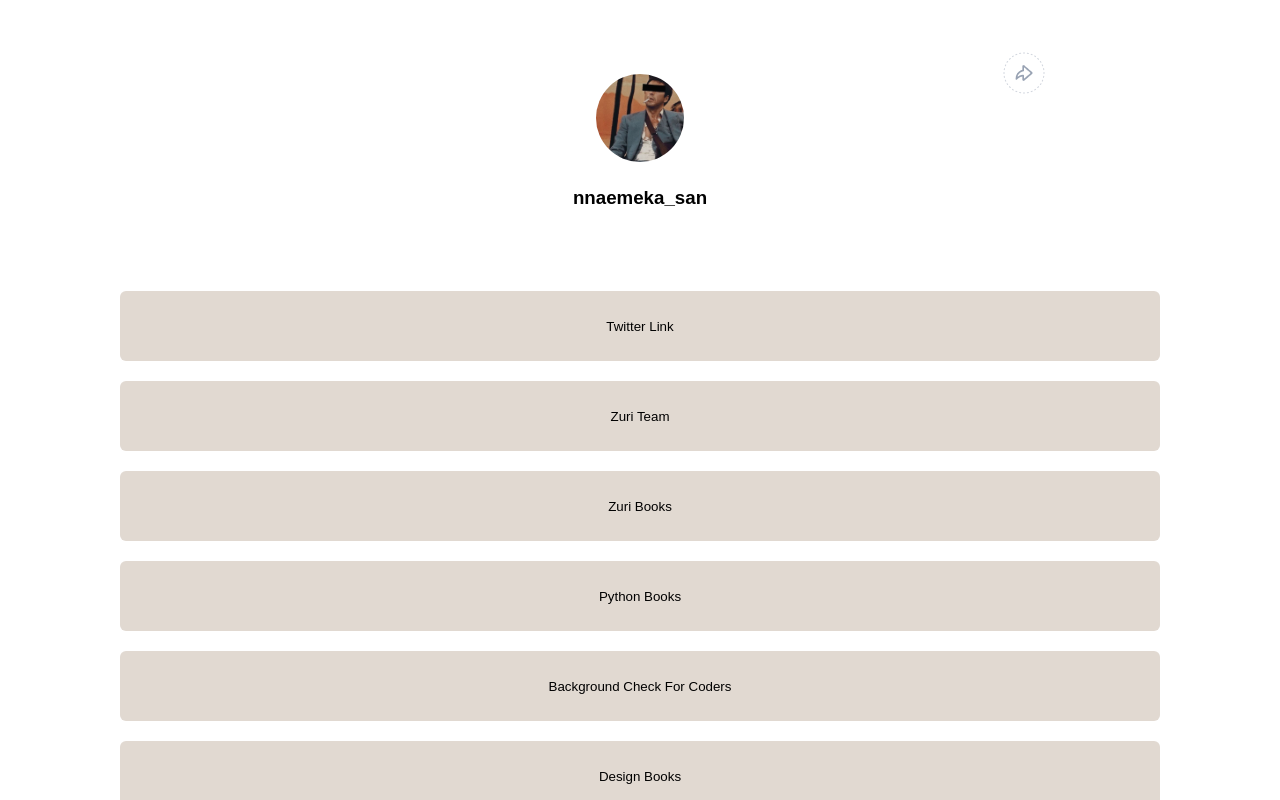
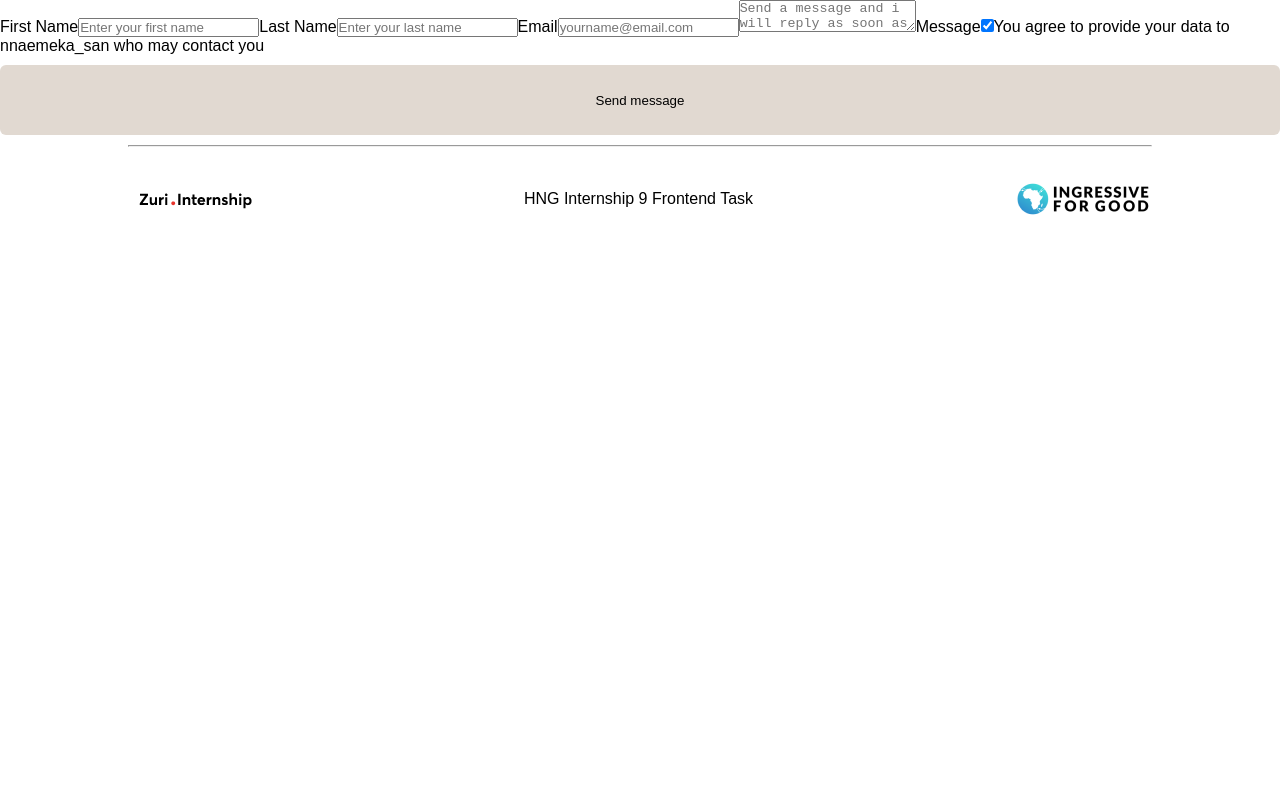
Before and after one commit to nnaemekasama/hng-task1, a React (Create React App) app: page /contact in a window 1280 px wide. Shown: the top 800 px of the page. Built offline with nearby package versions, Linux system fonts and the light colour scheme.

Commit message:
updates, contact me screen, react-router-dom

```diff
--- a/package.json
+++ b/package.json
@@ -11,6 +11,7 @@
     "react": "^18.2.0",
     "react-dom": "^18.2.0",
     "react-icons": "^4.6.0",
+    "react-router-dom": "^6.4.3",
     "react-scripts": "5.0.1",
     "web-vitals": "^2.1.4"
   },
--- a/src/App.js
+++ b/src/App.js
@@ -1,15 +1,18 @@
+import { BrowserRouter as Router, Routes, Route} from 'react-router-dom'
 import React from 'react'
-import Header from './components/Header'
 import Main from './components/Main'
 import Footer from './components/Footer'
+import ContactScreen from './components/ContactScreen'
 
 function App() {
   return (
-    <div className="App">
-      <Header />
-      <Main />
+    <Router className="App">
+      <Routes>
+        <Route path='/' element={<Main />} />
+        <Route path='/contact' element={<ContactScreen />} />
+      </Routes>
       <Footer />
-    </div>
+    </Router>
   );
 }
 
--- /dev/null
+++ b/src/components/ContactScreen.js
@@ -0,0 +1,80 @@
+import React from 'react'
+
+const ContactScreen = () => {
+
+const [formData, setFormData] = React.useState({
+    firstname:'',
+    lastname:'',
+    email:'',
+    comments:'',
+    checkbox: true,
+})
+
+console.log(formData)
+
+const handleChange = (event) => {
+    const {name, value, type, checked} = event.target
+    setFormData(prevFormData => {
+        return {
+        ...prevFormData,
+        [name]: type === 'checkbox' ? checked : value
+        }
+})
+}
+
+  return (
+    <form>
+        <>
+        <label>First Name
+            <input
+                id='first_name'
+                type='text'
+                placeholder='Enter your first name'
+                name='firstname'
+                onChange={handleChange}
+                value={formData.firstname}
+            />
+        </label>
+        <label>Last Name
+            <input
+                id='last_name'
+                type='text'
+                placeholder='Enter your last name'
+                name='lastname'
+                onChange={handleChange}
+                value={formData.lastname}
+            />
+        </label>
+        </>
+        <label>Email
+            <input
+                id='email'
+                type='email'
+                placeholder='yourname@email.com'
+                name='email'
+                onChange={handleChange}
+                value={formData.email}
+            />
+        </label>
+        <textarea
+            id='message'
+            onChange={handleChange}
+            name='comments'
+            value={formData.comments}
+            placeholder='Send a message and i will reply as soon as possible'
+        />
+        <label htmlFor='message'>Message</label>
+        <input
+            id='checkbox'
+            type='checkbox'
+            checked={formData.checkbox}
+            onChange={handleChange}
+            name='checkbox'
+        />
+        <label htmlFor='checkbox'>You agree to provide your data to nnaemeka_san who may contact you</label>
+        <button id='btn_submit'>Send message</button>
+    </form>
+  )
+}
+
+export default ContactScreen
--- a/src/components/Header.js
+++ /dev/null
@@ -1,33 +0,0 @@
-import React, { useEffect, useState } from 'react'
-import LG_ICON from '../images/_Avatar share button (1).png'
-import SM_ICON from '../images/_Avatar share button.png'
-import profile_img from '../images/U4cuWCUR_400x400.jpg'
-
-const Header = () => {
-const [width, setWidth] = useState(window.innerWidth)
-const breakpoint = 800
-
-useEffect(() => {
-  const handleWindowResize = () => setWidth(window.innerWidth)
-  window.addEventListener('resize', handleWindowResize)
-
-  return () => window.removeEventListener('resize', handleWindowResize)
-})
-
-  return (
-    <header className='header'>
-      {width <= breakpoint ? (
-        <img alt='' src={SM_ICON} className='sm-header-icon' />
-      ) : (
-        <img alt='' src={LG_ICON} className='lg-header-icon' />
-      )}
-
-
-      <img alt='' src={profile_img} id='profile_img' />
-      <h3 id='twitter'>nnaemeka_san</h3>
-      <h3 id='slack'>nnaemeka-san</h3>
-    </header>
-  )
-}
-
-export default Header
--- a/src/components/Main.js
+++ b/src/components/Main.js
@@ -1,6 +1,19 @@
-import React from 'react'
+import React, { useEffect, useState } from 'react'
 import { FaGithub, FaSlack } from 'react-icons/fa'
+import LG_ICON from '../images/_Avatar share button (1).png'
+import SM_ICON from '../images/_Avatar share button.png'
+import profile_img from '../images/U4cuWCUR_400x400.jpg'
 const Main = () => {
+  const [width, setWidth] = useState(window.innerWidth)
+  const breakpoint = 800
+
+  useEffect(() => {
+    const handleWindowResize = () => setWidth(window.innerWidth)
+    window.addEventListener('resize', handleWindowResize)
+
+    return () => window.removeEventListener('resize', handleWindowResize)
+  })
+
 
   const links = [
     {
@@ -35,6 +48,19 @@ const Main = () => {
     },
   ]
   return (
+    <>
+    <header className='header'>
+    {width <= breakpoint ? (
+      <img alt='' src={SM_ICON} className='sm-header-icon' />
+    ) : (
+      <img alt='' src={LG_ICON} className='lg-header-icon' />
+    )}
+
+
+    <img alt='' src={profile_img} id='profile_img' />
+    <h3 id='twitter'>nnaemeka_san</h3>
+    <h3 id='slack'>nnaemeka-san</h3>
+  </header>
     <main>
       <div className='container'>
         {links.map((item) => (
@@ -44,6 +70,9 @@ const Main = () => {
             </a>
           </div>
         ))}
+        <a href='/contact' id='contact'>
+        <button >Contact me</button>
+        </a>
       </div>
       <div className='icons'>
         <a href='hng9.slack.com'>
@@ -54,6 +83,7 @@ const Main = () => {
         </a>
       </div>
     </main>
+    </>
   )
 }
 
```
Also changed, not shown: 1 other file (tests, documents, lock files or other folders).
